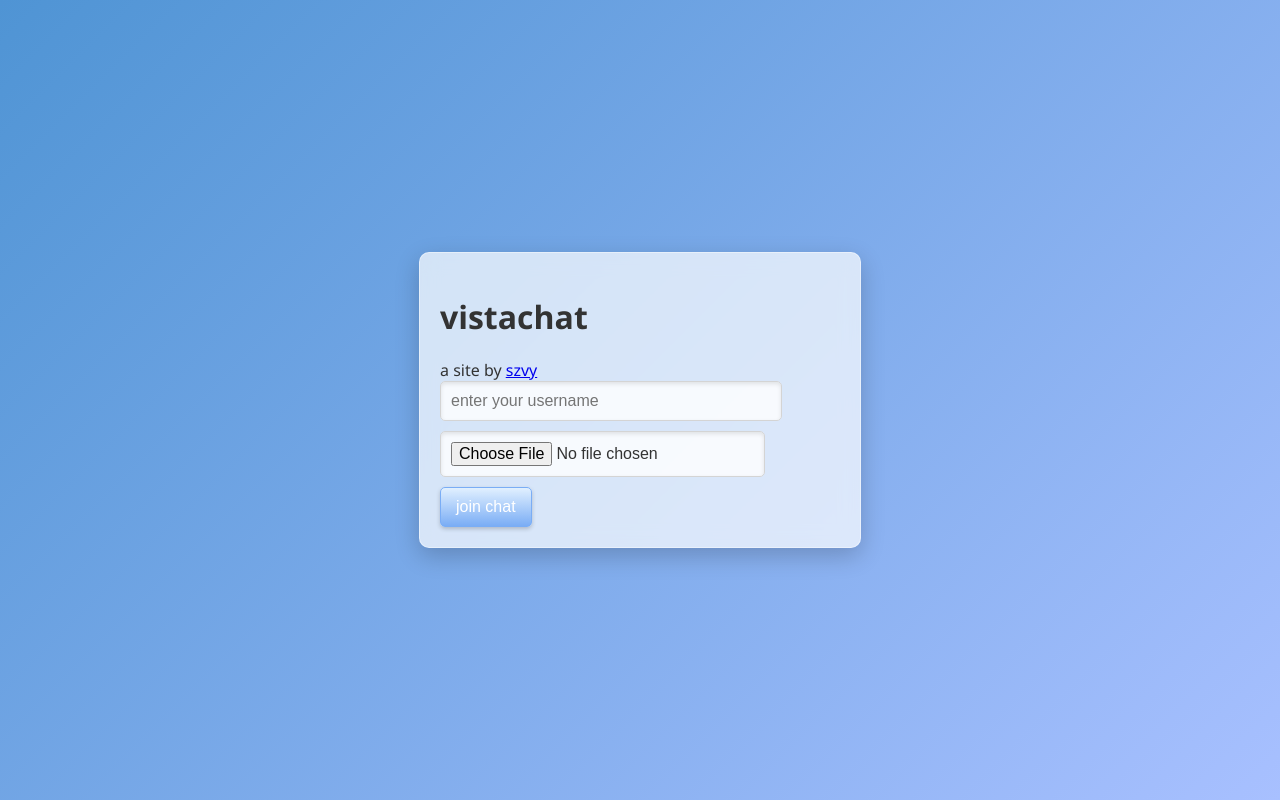
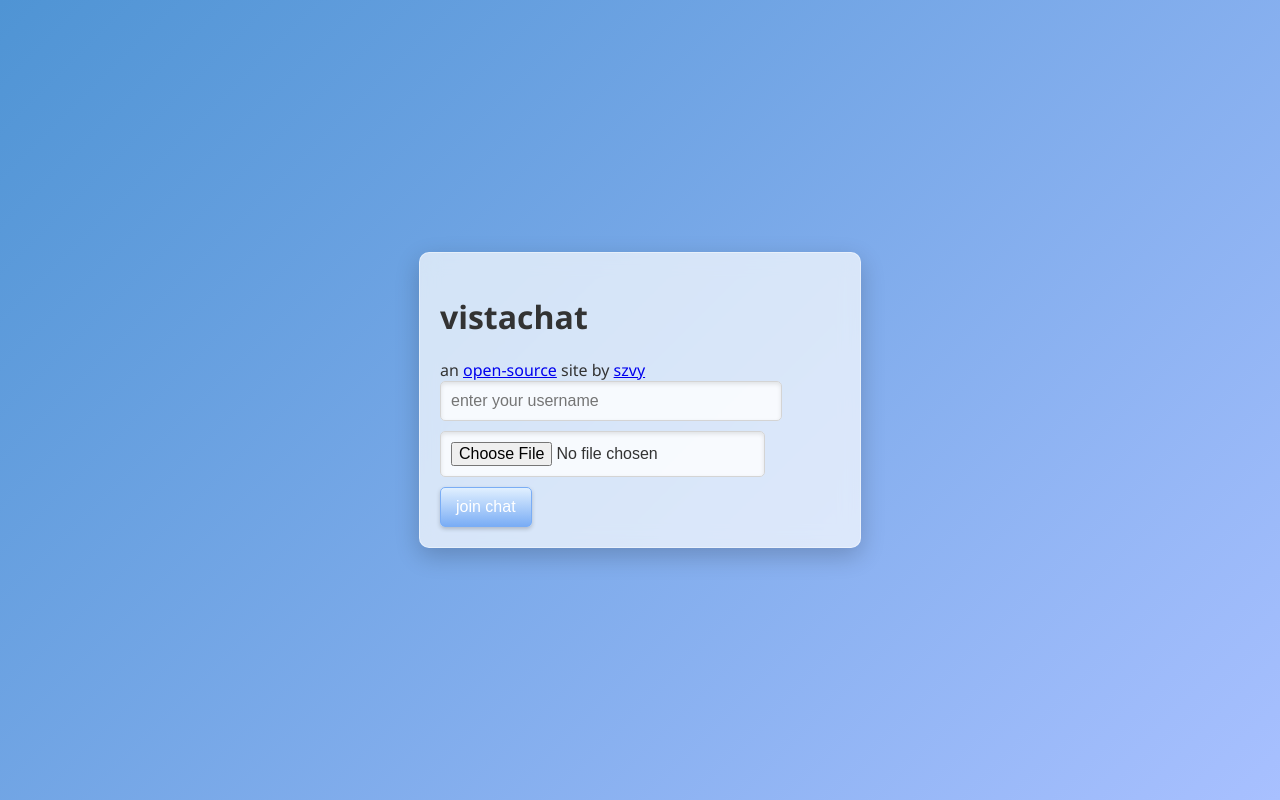
Before and after one commit to szvy/vistachat, a website: page public/index.html in a window 1280 px wide. Drawn offline with nearby package versions, Linux system fonts and the light colour scheme; no server answers.

Commit message:
Update index.html

```diff
--- a/public/index.html
+++ b/public/index.html
@@ -10,7 +10,7 @@
 <body>
   <div id="chat-container">
     <h1>vistachat</h1>
-    <p1>a site by <a href="https://szvy.win">szvy</a></p1>
+    <p1>an <a href="https://github.com/szvy/vistachat">open-source</a> site by <a href="https://szvy.win">szvy</a></p1>
 
     <div id="user-form">
       <input id="username" placeholder="enter your username" />
```
